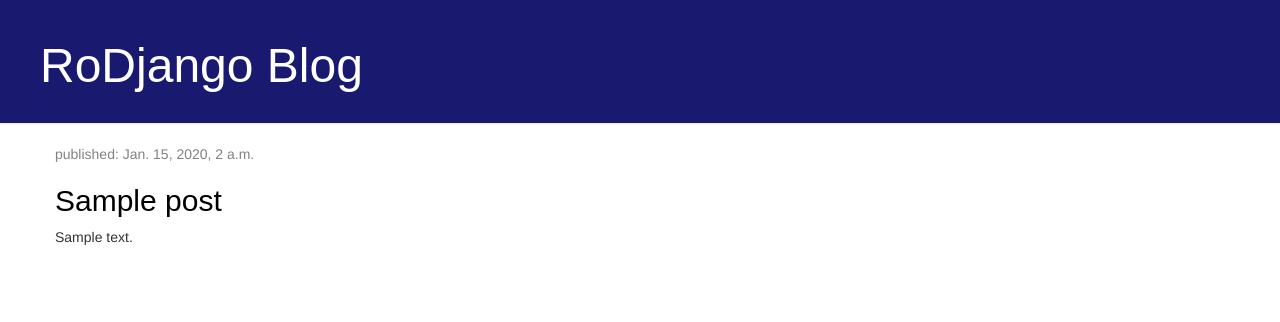
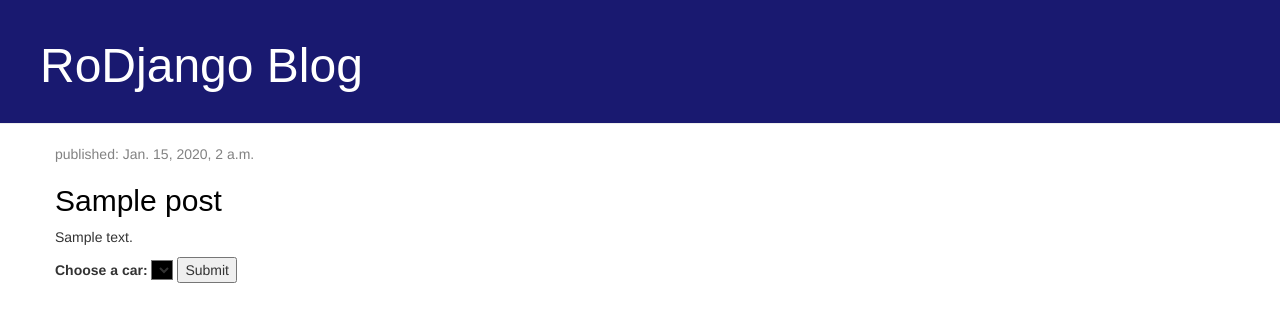
Before and after one commit to ro-inzu/tutorialsite, a Django app: page / in a window 1280 px wide. Shown: the top 322 px of the page. Run offline with Django 3.2, Linux system fonts and the light colour scheme; tables that the repository leaves empty hold one stand-in row (values such as "Sample post"); lists and menus that the app fills with data are empty; some libraries are stand-ins or nearby versions.

Commit message:
testing passing a list to drop downlist

```diff
--- a/blog/static/css/blog.css
+++ b/blog/static/css/blog.css
@@ -45,3 +45,7 @@ h1, h2, h3, h4 {
 .post h2 a, .post h2 a:visited {
     color: #000000;
 }
+.option {
+    /* Whatever color  you want */
+    background-color: #000000;
+}
--- a/blog/templates/blog/post_list.html
+++ b/blog/templates/blog/post_list.html
@@ -7,6 +7,13 @@
                     </div>
                     <h2><a href="{% url 'post_detail' pk=post.pk %}">{{ post.title }}</a></h2>
                     <p>{{ post.text|linebreaksbr }}</p>
+                    <label for="cars">Choose a car:</label>
+                         <select class = 'option'id="cars" name="cars">
+                        {% for option in options %}
+                            <option class = 'option' value =  "{{option}}"</option>
+                        {% endfor %}
+                         </select>
+                         <input type="submit">
                 </div>
             {% endfor %}
     {% endblock %}
--- a/blog/views.py
+++ b/blog/views.py
@@ -6,7 +6,8 @@ from .forms import PostForm
 # Create your views here.
 def post_list(request):
     posts = Post.objects.filter(published_date__lte =timezone.now()).order_by('published_date')
-    return render(request,'blog/post_list.html',{'posts':posts})
+    options = ['op1','op2']
+    return render(request,'blog/post_list.html',{'posts':posts,'options':options})
 
 def post_detail(request,pk):
     post = get_object_or_404(Post, pk=pk)
```
